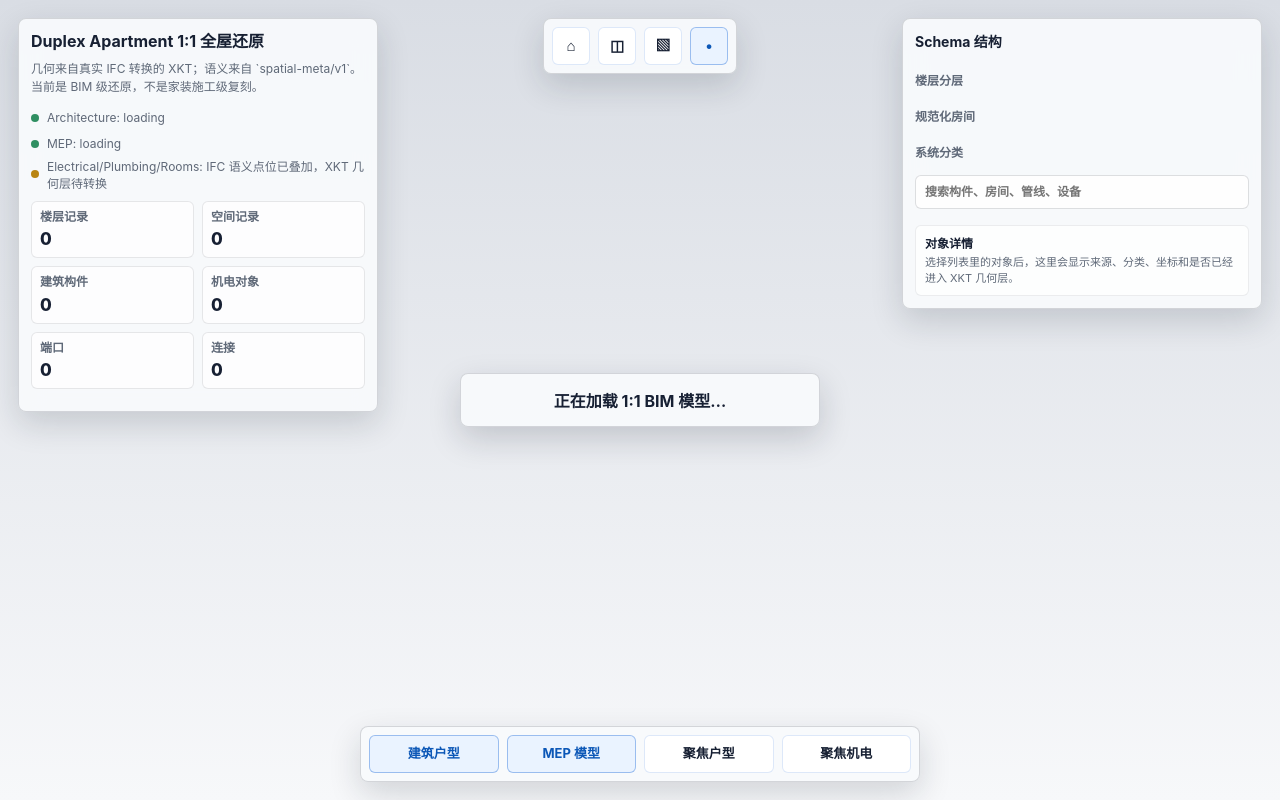
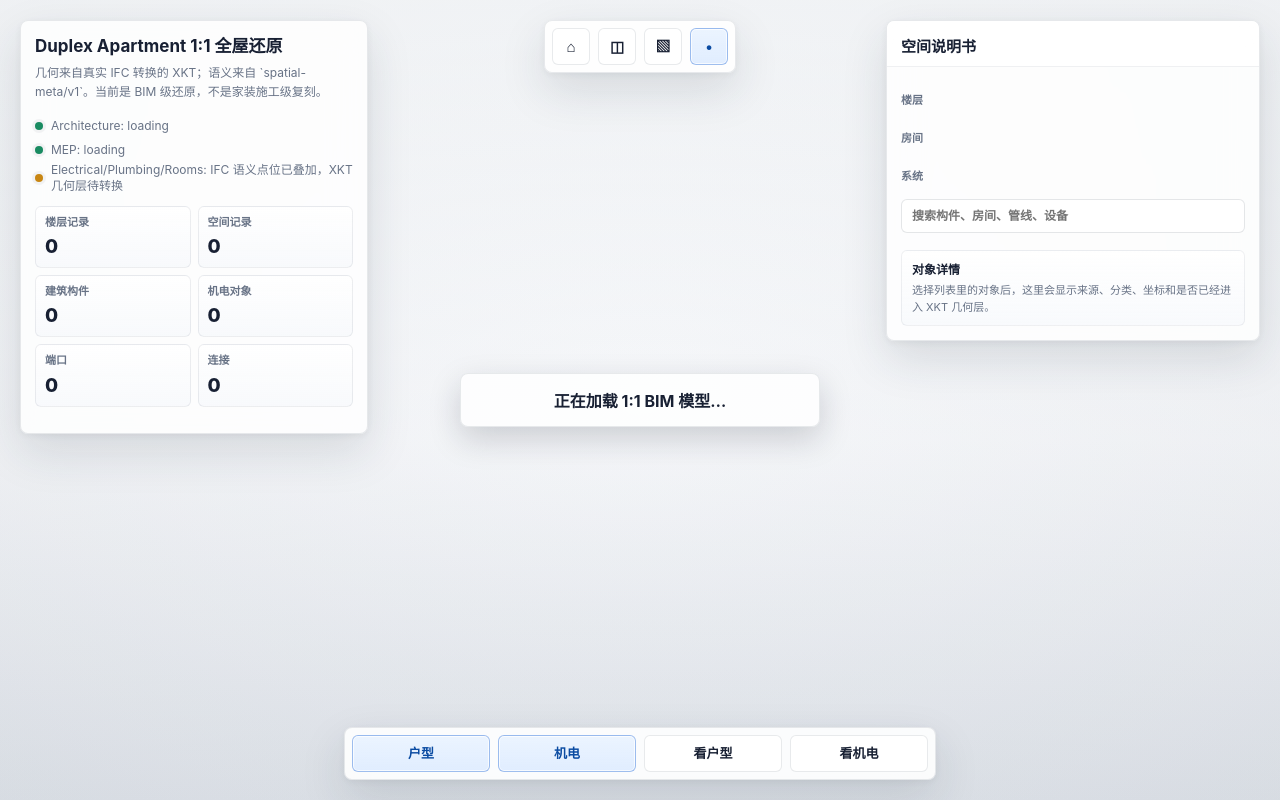
Before and after one commit to hippoley/3DInvestigation, a website: page duplex-simulation.html in a window 1280 px wide. Drawn offline with Linux system fonts and the light colour scheme.

Commit message:
Polish duplex viewer visual design

```diff
--- a/duplex-simulation.html
+++ b/duplex-simulation.html
@@ -6,15 +6,18 @@
   <title>Duplex Apartment 1:1 全屋还原仿真</title>
   <style>
     :root {
-      --panel: rgba(248, 250, 252, 0.94);
-      --line: rgba(20, 27, 39, 0.16);
-      --ink: #172033;
-      --muted: #5f6978;
-      --blue: #2d73d9;
-      --cyan: #1399b7;
-      --red: #d94b4b;
-      --green: #2f8f62;
-      --amber: #b98512;
+      --panel: rgba(255, 255, 255, 0.82);
+      --panel-strong: rgba(255, 255, 255, 0.94);
+      --line: rgba(36, 48, 69, 0.1);
+      --ink: #182033;
+      --muted: #687386;
+      --soft: rgba(245, 247, 250, 0.78);
+      --blue: #2368d1;
+      --cyan: #0897a9;
+      --red: #c84b54;
+      --green: #198b61;
+      --amber: #c88613;
+      --violet: #8158d9;
     }
 
     * {
@@ -28,8 +31,19 @@
       margin: 0;
       overflow: hidden;
       color: var(--ink);
-      background: #d9dde4;
+      background: #e6e9ee;
       font-family: Inter, "Microsoft YaHei", "PingFang SC", system-ui, sans-serif;
+    }
+
+    body::before {
+      position: fixed;
+      inset: 0;
+      z-index: 1;
+      pointer-events: none;
+      content: "";
+      background:
+        linear-gradient(180deg, rgba(255, 255, 255, 0.5), rgba(222, 227, 235, 0.34)),
+        radial-gradient(ellipse at center, rgba(255, 255, 255, 0), rgba(42, 51, 68, 0.08));
     }
 
     #viewer {
@@ -37,7 +51,7 @@
       inset: 0;
       width: 100%;
       height: 100%;
-      background: linear-gradient(#d9dde4, #f7f8fa);
+      background: linear-gradient(180deg, #edf1f5 0%, #f8f9fb 55%, #e2e6eb 100%);
     }
 
     #navCubeCanvas {
@@ -65,59 +79,71 @@
       border: 1px solid var(--line);
       border-radius: 8px;
       background: var(--panel);
-      box-shadow: 0 12px 32px rgba(21, 30, 46, 0.16);
-      backdrop-filter: blur(12px);
+      box-shadow: 0 18px 46px rgba(34, 43, 58, 0.13), 0 2px 8px rgba(34, 43, 58, 0.06);
+      backdrop-filter: blur(18px) saturate(1.14);
+    }
+
+    .panel::-webkit-scrollbar {
+      width: 8px;
+    }
+
+    .panel::-webkit-scrollbar-thumb {
+      border: 2px solid transparent;
+      border-radius: 8px;
+      background: rgba(98, 110, 130, 0.28);
+      background-clip: content-box;
     }
 
     .hud {
-      top: 18px;
-      left: 18px;
-      width: min(360px, calc(100vw - 36px));
+      top: 20px;
+      left: 20px;
+      width: min(348px, calc(100vw - 36px));
       max-height: calc(100vh - 36px);
       overflow: auto;
-      padding: 12px;
+      padding: 14px;
     }
 
     .hud h1 {
-      margin: 0 0 8px;
-      font-size: 16px;
+      margin: 0 0 7px;
+      font-size: 17px;
       line-height: 1.32;
       letter-spacing: 0;
     }
 
     .sub {
-      margin: 0 0 10px;
+      margin: 0 0 12px;
       color: var(--muted);
       font-size: 12px;
-      line-height: 1.45;
+      line-height: 1.55;
     }
 
     .metrics {
       display: grid;
       grid-template-columns: repeat(2, minmax(0, 1fr));
-      gap: 8px;
-      margin-top: 10px;
+      gap: 7px;
+      margin-top: 12px;
     }
 
     .metric {
-      min-height: 56px;
-      padding: 8px;
-      border: 1px solid rgba(20, 27, 39, 0.1);
+      min-height: 58px;
+      padding: 9px;
+      border: 1px solid rgba(36, 48, 69, 0.08);
       border-radius: 6px;
-      background: rgba(255, 255, 255, 0.76);
+      background: linear-gradient(180deg, rgba(255, 255, 255, 0.92), rgba(246, 248, 251, 0.8));
     }
 
     .metric b {
       display: block;
       color: var(--muted);
-      font-size: 12px;
+      font-size: 11px;
       line-height: 1.2;
+      font-weight: 720;
     }
 
     .metric span {
       display: block;
-      margin-top: 5px;
-      font-size: 17px;
+      margin-top: 6px;
+      font-size: 19px;
       font-weight: 800;
     }
 
@@ -126,9 +152,10 @@
       grid-template-columns: auto 1fr;
       gap: 8px;
       align-items: center;
-      min-height: 26px;
+      min-height: 24px;
       color: var(--muted);
       font-size: 12px;
+      line-height: 1.35;
     }
 
     .dot {
@@ -136,6 +163,7 @@
       height: 8px;
       border-radius: 50%;
       background: var(--muted);
+      box-shadow: 0 0 0 3px rgba(104, 115, 134, 0.08);
     }
 
     .dot.ok {
@@ -148,8 +176,9 @@
 
     .legend {
       display: grid;
-      gap: 5px;
-      margin-top: 10px;
+      grid-template-columns: repeat(2, minmax(0, 1fr));
+      gap: 6px 10px;
+      margin-top: 12px;
       color: var(--muted);
       font-size: 11px;
     }
@@ -165,44 +194,54 @@
       height: 9px;
       border-radius: 50%;
       background: var(--blue);
+      box-shadow: 0 0 0 3px rgba(35, 104, 209, 0.08);
     }
 
     .toolbar {
       left: 50%;
-      bottom: 18px;
+      bottom: 20px;
       display: grid;
       grid-template-columns: repeat(4, minmax(110px, 1fr));
       gap: 8px;
-      width: min(560px, calc(100vw - 28px));
-      padding: 8px;
+      width: min(592px, calc(100vw - 28px));
+      padding: 7px;
       transform: translateX(-50%);
+      background: rgba(255, 255, 255, 0.88);
     }
 
     button {
-      min-height: 38px;
-      border: 1px solid rgba(45, 115, 217, 0.16);
+      min-height: 37px;
+      border: 1px solid rgba(36, 48, 69, 0.1);
       border-radius: 6px;
       color: var(--ink);
-      background: #fff;
+      background: rgba(255, 255, 255, 0.84);
       font: 700 13px/1.2 Inter, "Microsoft YaHei", system-ui, sans-serif;
       cursor: pointer;
+      transition: border-color 160ms ease, background 160ms ease, color 160ms ease, box-shadow 160ms ease;
     }
 
-    button:hover,
+    button:hover {
+      color: #0c57b7;
+      border-color: rgba(35, 104, 209, 0.34);
+      background: rgba(246, 250, 255, 0.96);
+    }
+
     button.active {
-      color: #0c57b7;
-      border-color: rgba(45, 115, 217, 0.42);
-      background: #eaf3ff;
+      color: #0a4ba2;
+      border-color: rgba(35, 104, 209, 0.38);
+      background: linear-gradient(180deg, rgba(235, 244, 255, 0.98), rgba(221, 235, 255, 0.9));
+      box-shadow: inset 0 0 0 1px rgba(255, 255, 255, 0.72);
     }
 
     .topbar {
-      top: 18px;
+      top: 20px;
       left: 50%;
       display: flex;
       gap: 8px;
       align-items: center;
-      padding: 8px;
+      padding: 7px;
       transform: translateX(-50%);
+      background: rgba(255, 255, 255, 0.9);
     }
 
     .icon-btn {
@@ -213,23 +252,30 @@
     }
 
     .schema {
-      right: 18px;
-      top: 18px;
-      width: min(360px, calc(100vw - 36px));
-      max-height: calc(100vh - 112px);
+      right: 20px;
+      top: 20px;
+      width: min(374px, calc(100vw - 36px));
+      max-height: calc(100vh - 108px);
       overflow: auto;
-      padding: 12px;
+      padding: 14px;
     }
 
     .schema h2 {
-      margin: 0 0 8px;
-      font-size: 14px;
+      position: sticky;
+      top: -14px;
+      z-index: 1;
+      margin: -14px -14px 10px;
+      padding: 14px 14px 10px;
+      border-bottom: 1px solid rgba(36, 48, 69, 0.07);
+      background: rgba(255, 255, 255, 0.84);
+      backdrop-filter: blur(14px);
+      font-size: 15px;
       letter-spacing: 0;
     }
 
     .schema-list {
       display: grid;
-      gap: 6px;
+      gap: 7px;
       margin: 0;
       padding: 0;
       list-style: none;
@@ -239,10 +285,10 @@
       display: flex;
       justify-content: space-between;
       gap: 10px;
-      padding: 7px 8px;
-      border: 1px solid rgba(20, 27, 39, 0.08);
+      padding: 8px 9px;
+      border: 1px solid rgba(36, 48, 69, 0.07);
       border-radius: 6px;
-      background: rgba(255, 255, 255, 0.72);
+      background: var(--soft);
       font-size: 12px;
     }
 
@@ -260,19 +306,26 @@
       width: 100%;
       min-height: 34px;
       margin: 0 0 8px;
-      padding: 7px 9px;
-      border: 1px solid rgba(20, 27, 39, 0.14);
+      padding: 8px 10px;
+      border: 1px solid rgba(36, 48, 69, 0.12);
       border-radius: 6px;
       color: var(--ink);
-      background: rgba(255, 255, 255, 0.84);
+      background: rgba(255, 255, 255, 0.88);
       font: 600 12px/1.2 Inter, "Microsoft YaHei", system-ui, sans-serif;
+      outline: none;
+    }
+
+    .field:focus {
+      border-color: rgba(35, 104, 209, 0.42);
+      box-shadow: 0 0 0 3px rgba(35, 104, 209, 0.08);
     }
 
     .mini-title {
-      margin: 12px 0 7px;
+      margin: 14px 0 8px;
       color: var(--muted);
-      font-size: 12px;
+      font-size: 11px;
       font-weight: 800;
+      text-transform: uppercase;
     }
 
     .chips {
@@ -284,9 +337,9 @@
 
     .chip {
       min-height: 28px;
-      padding: 5px 8px;
-      border-color: rgba(20, 27, 39, 0.1);
-      font-size: 12px;
+      padding: 5px 9px;
+      border-color: rgba(36, 48, 69, 0.09);
+      font-size: 11px;
       font-weight: 750;
     }
 
@@ -300,12 +353,18 @@
 
     .object-list button {
       width: 100%;
-      min-height: 46px;
-      padding: 7px 8px;
+      min-height: 48px;
+      padding: 8px 9px;
       text-align: left;
-      border-color: rgba(20, 27, 39, 0.08);
-      background: rgba(255, 255, 255, 0.72);
+      border-color: rgba(36, 48, 69, 0.07);
+      background: var(--soft);
       font-weight: 650;
+    }
+
+    .object-list button:hover {
+      color: var(--ink);
+      border-color: rgba(8, 151, 169, 0.26);
+      background: rgba(240, 250, 252, 0.9);
     }
 
     .object-list strong,
@@ -318,20 +377,20 @@
 
     .object-list span {
       margin-top: 3px;
-      color: var(--muted);
+      color: #627083;
       font-size: 11px;
       font-weight: 600;
     }
 
     .detail {
-      margin-top: 8px;
-      padding: 9px;
-      border: 1px solid rgba(20, 27, 39, 0.08);
+      margin-top: 9px;
+      padding: 10px;
+      border: 1px solid rgba(36, 48, 69, 0.07);
       border-radius: 6px;
-      background: rgba(255, 255, 255, 0.72);
+      background: linear-gradient(180deg, rgba(255, 255, 255, 0.9), rgba(247, 249, 252, 0.82));
       color: var(--muted);
       font-size: 11px;
-      line-height: 1.42;
+      line-height: 1.5;
     }
 
     .detail strong {
@@ -417,13 +476,13 @@
   </nav>
 
   <section class="panel schema" aria-label="schema summary">
-    <h2>Schema 结构</h2>
+    <h2>空间说明书</h2>
     <ul class="schema-list" id="schemaList"></ul>
-    <div class="mini-title">楼层分层</div>
+    <div class="mini-title">楼层</div>
     <div class="chips" id="levelChips"></div>
-    <div class="mini-title">规范化房间</div>
+    <div class="mini-title">房间</div>
     <ul class="schema-list" id="roomList"></ul>
-    <div class="mini-title">系统分类</div>
+    <div class="mini-title">系统</div>
     <div class="chips" id="systemChips"></div>
     <input class="field" id="objectSearch" type="search" placeholder="搜索构件、房间、管线、设备" />
     <ul class="object-list" id="objectList"></ul>
@@ -434,10 +493,10 @@
   </section>
 
   <nav class="panel toolbar" aria-label="model layers">
-    <button data-model="architecture" class="active">建筑户型</button>
-    <button data-model="mep" class="active">MEP 模型</button>
-    <button data-focus="architecture">聚焦户型</button>
-    <button data-focus="mep">聚焦机电</button>
+    <button data-model="architecture" class="active">户型</button>
+    <button data-model="mep" class="active">机电</button>
+    <button data-focus="architecture">看户型</button>
+    <button data-focus="mep">看机电</button>
   </nav>
 
   <div class="loading" id="loading">正在加载 1:1 BIM 模型…</div>
@@ -544,15 +603,15 @@
       setText("#linkCount", meta.counts.links);
 
       const rows = [
-        ["schema", meta.schema],
-        ["sourceProject", meta.sourceProject],
-        ["canonical levels", meta.counts.canonicalLevels],
-        ["canonical rooms", meta.counts.canonicalSpaces],
-        ["source level refs", meta.counts.sourceLevels],
-        ["source room refs", meta.counts.sourceSpaces],
-        ["COBie components", meta.counts.cobieComponents],
-        ["COBie systems", meta.counts.cobieSystems],
-        ["Documents", meta.counts.documents]
+        ["说明书", meta.schema],
+        ["项目", meta.sourceProject],
+        ["楼层", meta.counts.canonicalLevels],
+        ["房间", meta.counts.canonicalSpaces],
+        ["楼层来源", meta.counts.sourceLevels],
+        ["房间来源", meta.counts.sourceSpaces],
+        ["COBie 构件", meta.counts.cobieComponents],
+        ["COBie 系统", meta.counts.cobieSystems],
+        ["资料文档", meta.counts.documents]
       ];
 
       const list = document.querySelector("#schemaList");
@@ -761,12 +820,12 @@
         const color = categoryColors[item.bucket] || "#2d73d9";
         overlayCtx.beginPath();
         overlayCtx.fillStyle = color;
-        overlayCtx.globalAlpha = 0.74;
-        overlayCtx.arc(pos[0], pos[1], item.ifcClass === "IfcFlowSegment" ? 3.5 : 5, 0, Math.PI * 2);
+        overlayCtx.globalAlpha = 0.72;
+        overlayCtx.arc(pos[0], pos[1], item.ifcClass === "IfcFlowSegment" ? 2.5 : 4, 0, Math.PI * 2);
         overlayCtx.fill();
-        overlayCtx.globalAlpha = 0.22;
+        overlayCtx.globalAlpha = 0.14;
         overlayCtx.beginPath();
-        overlayCtx.arc(pos[0], pos[1], item.ifcClass === "IfcFlowSegment" ? 8 : 11, 0, Math.PI * 2);
+        overlayCtx.arc(pos[0], pos[1], item.ifcClass === "IfcFlowSegment" ? 6 : 8.5, 0, Math.PI * 2);
         overlayCtx.fill();
       });
       overlayCtx.globalAlpha = 1;
```
Also changed, not shown: preview-duplex-simulation.png.
